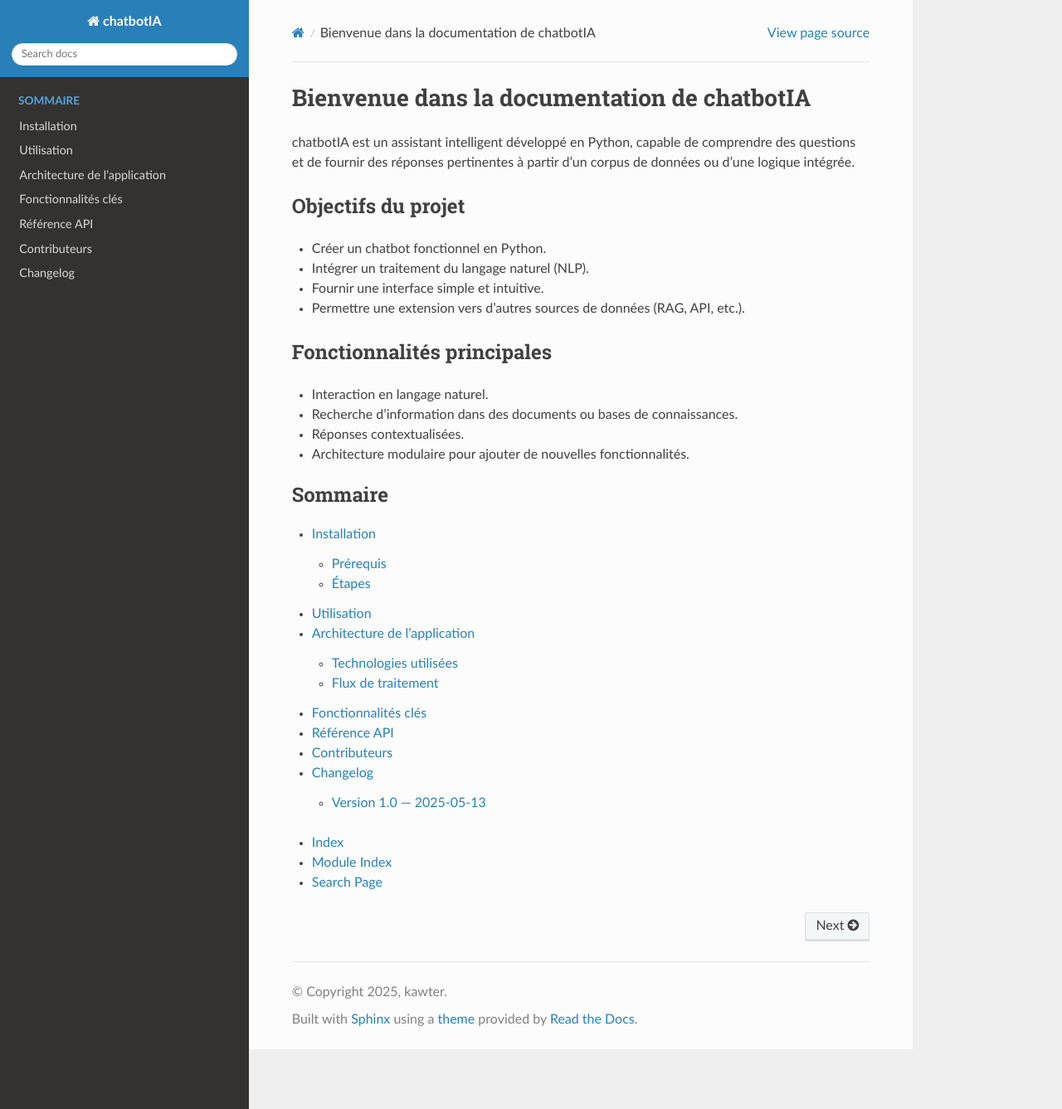
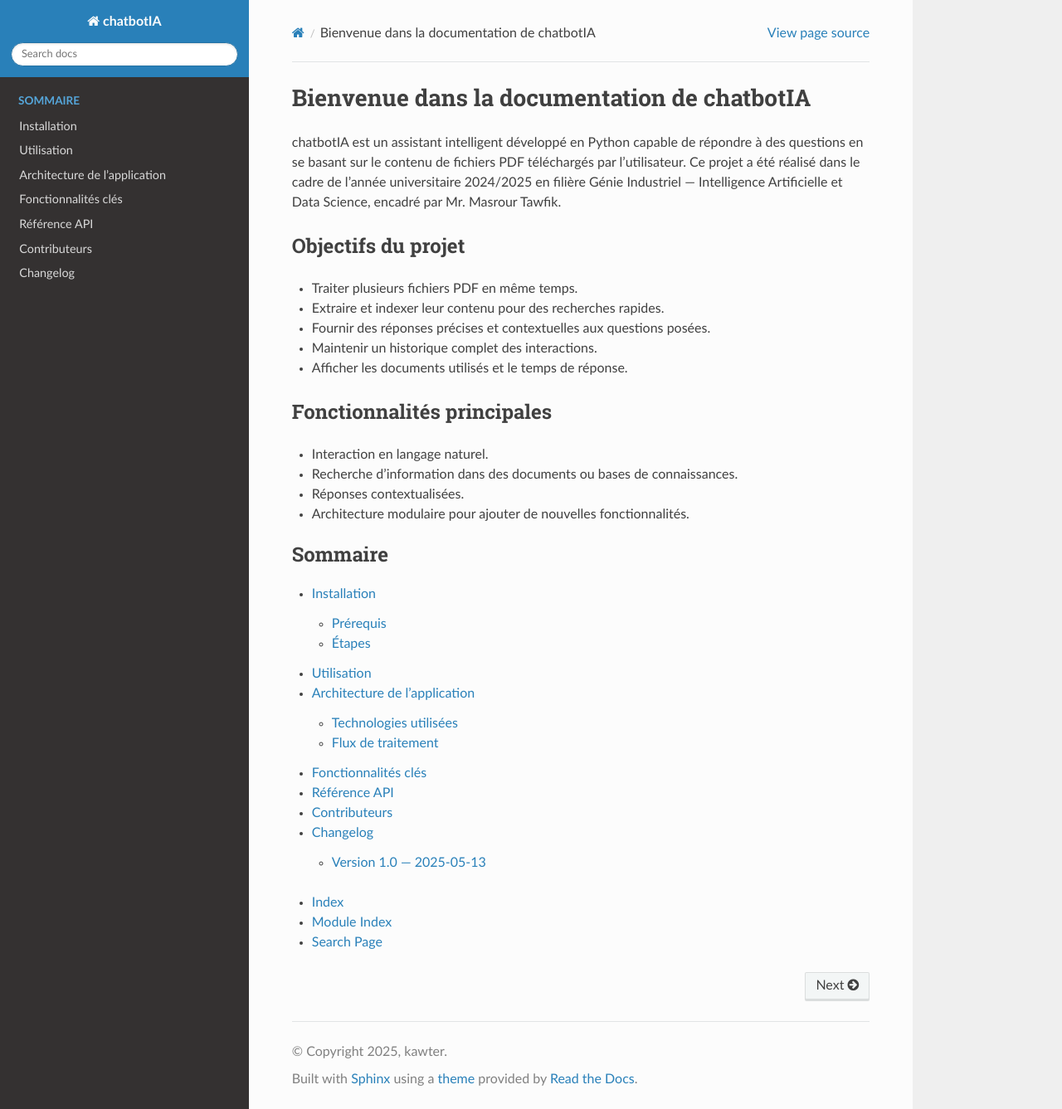
Before and after one commit to kawahattaki/sphinx_docs, a Sphinx documentation site: the page built from source/index.rst, in a window 1280 px wide and 1337 px high. Shown: the whole window at 83% size. Built offline with Sphinx 7.4.7 and the Read the Docs theme 3.1.0, drawn with Linux system fonts in a browser that asks for light colours.

Commit message:
Update project objectives and description in index.rst for clarity and detail

```diff
--- a/source/index.rst
+++ b/source/index.rst
@@ -7,14 +7,16 @@
 Bienvenue dans la documentation de chatbotIA
 ============================================
 
-chatbotIA est un assistant intelligent développé en Python, capable de comprendre des questions et de fournir des réponses pertinentes à partir d'un corpus de données ou d'une logique intégrée.
+chatbotIA est un assistant intelligent développé en Python capable de répondre à des questions en se basant sur le contenu de fichiers PDF téléchargés par l’utilisateur.
+Ce projet a été réalisé dans le cadre de l’année universitaire 2024/2025 en filière Génie Industriel — Intelligence Artificielle et Data Science, encadré par Mr. Masrour Tawfik.
 
 Objectifs du projet
 -------------------
-- Créer un chatbot fonctionnel en Python.
-- Intégrer un traitement du langage naturel (NLP).
-- Fournir une interface simple et intuitive.
-- Permettre une extension vers d'autres sources de données (RAG, API, etc.).
+- Traiter plusieurs fichiers PDF en même temps.
+- Extraire et indexer leur contenu pour des recherches rapides.
+- Fournir des réponses précises et contextuelles aux questions posées.
+- Maintenir un historique complet des interactions.
+- Afficher les documents utilisés et le temps de réponse.
 
 Fonctionnalités principales
 ---------------------------
```
